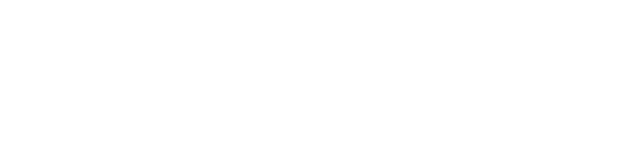
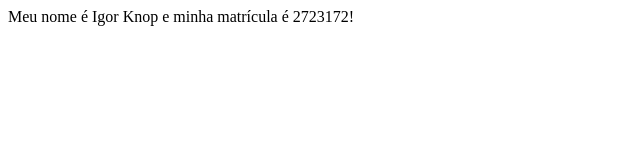
Before and after one commit to ufjf-dcc202/ufjf-dcc202-2023-3-b-atv2-igorknop, a plain HTML site: page index.html in a window 1280 px wide. Shown: the whole page, without its empty margins (0-640 px from the left). Drawn offline with Linux system fonts and the light colour scheme.

Commit message:
adiciona conteúdo

```diff
--- a/index.html
+++ b/index.html
@@ -6,6 +6,6 @@
     <title>Document</title>
 </head>
 <body>
-
+    Meu nome é Igor Knop e minha matrícula é 2723172!
 </body>
 </html>
```
